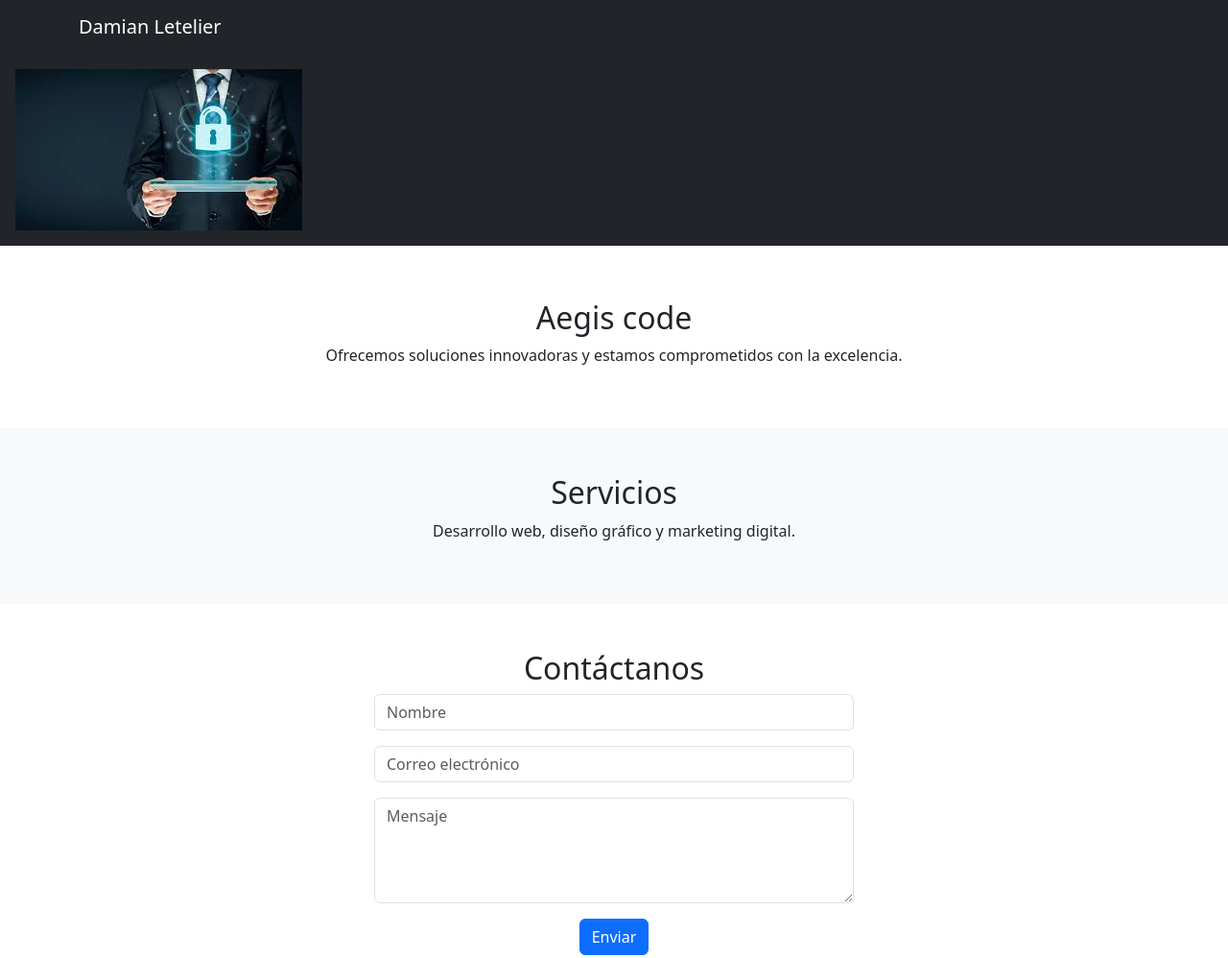
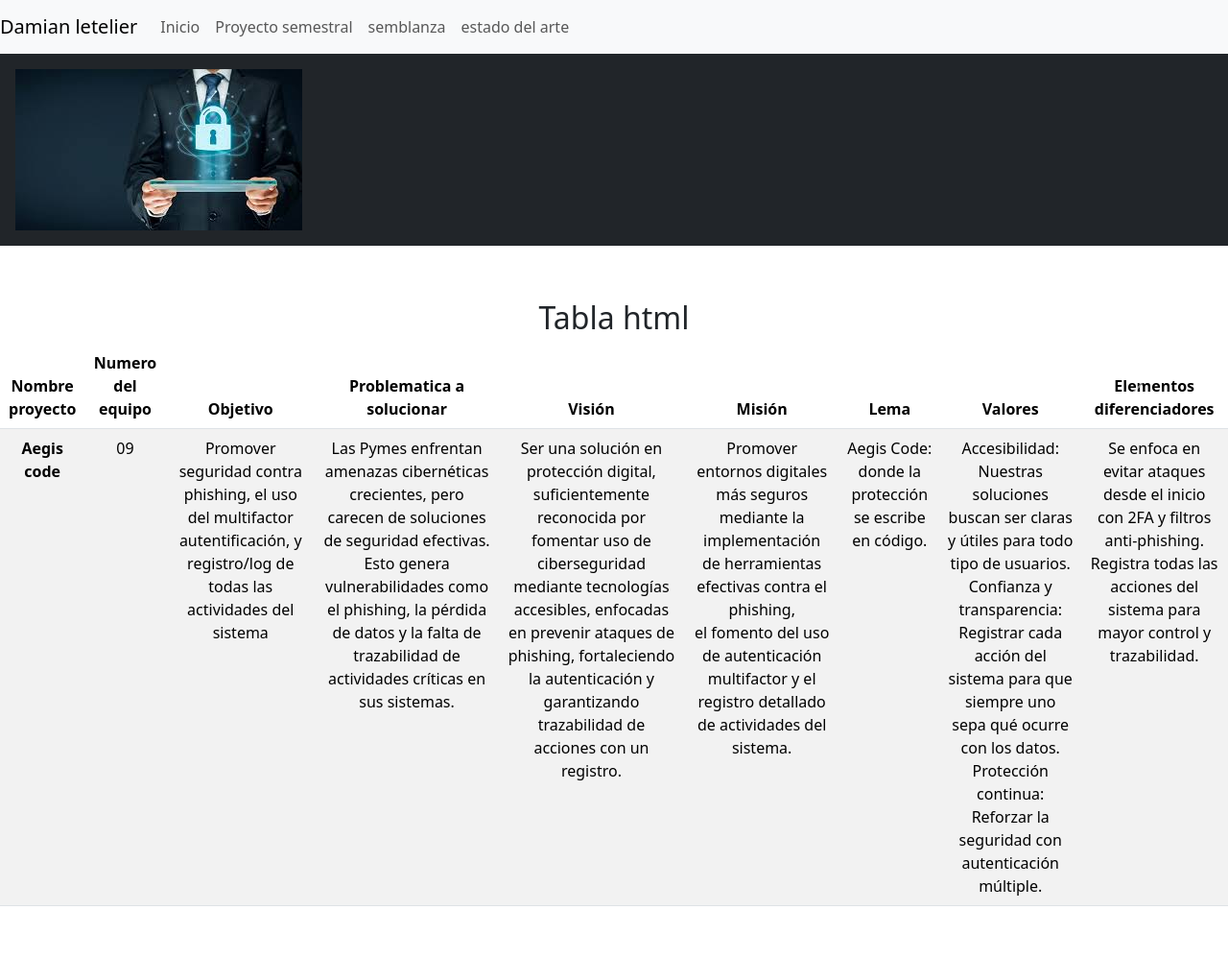
Before and after one commit to DamianLetelier/2025-1-usm-hd-certamen1-Letelier-Damian, a plain HTML site: page Index.html in a window 1280 px wide. Shown: the top 998 px of the page at 96% size. Drawn offline with nearby package versions, Linux system fonts and the light colour scheme.

Commit message:
avanzando

```diff
--- a/Index.html
+++ b/Index.html
@@ -9,10 +9,27 @@
 <body>
 
   <!-- Navbar simple -->
-  <nav class="navbar navbar-dark bg-dark">
-    <div class="container">
-      <a class="navbar-brand" href="#">Damian Letelier</a>
-    </div>
+    <nav class="navbar navbar-expand-lg navbar-light bg-light">
+      <a class="navbar-brand" href="#">Damian letelier</a>
+      <button class="navbar-toggler" type="button" data-toggle="collapse" data-target="#navbarSupportedContent" aria-controls="navbarSupportedContent" aria-expanded="false" aria-label="Toggle navigation">
+        <span class="navbar-toggler-icon"></span>
+      </button>
+
+      <div class="collapse navbar-collapse" id="navbarSupportedContent">
+        <ul class="navbar-nav mr-auto">
+          <li class="nav-item active">
+            <a class="nav-link" href="#carouselExample">Inicio <span class="sr-only"></span></a>
+          </li>
+          <li class="nav-item">
+            <a class="nav-link" href="#tabla">Proyecto semestral</a>
+          </li>
+          <li class="nav-item">
+            <a class="nav-link" href="#Semblanza">semblanza</a>
+          </li>
+          <li class="nav-item">
+            <a class="nav-link" href="#EstadoArte">estado del arte</a>
+          </li>
+        </ul>
   </nav>
   <div class="p-3 mb-2 bg-dark text-white"><div class="bg-dark"></div>
    <div id="carouselExample" class="carousel slide">
@@ -41,43 +58,73 @@
       <span class="visually-hidden">Next</span>
     </button>
   </div>
-  <!-- Sección Sobre Nosotros -->
+
   <section class="py-5 text-center">
-    <div class="container">
-      <h2>Aegis code</h2>
-      <p>Ofrecemos soluciones innovadoras y estamos comprometidos con la excelencia.</p>
+    <h2 id="tabla">Tabla html</h2>
+    <table class="table table-striped">
+      <thead class="thead-dark">
+        <tr>
+          <th scope="col">Nombre proyecto</th>
+          <th scope="col">Numero del equipo</th>
+          <th scope="col">Objetivo</th>
+          <th scope="col">Problematica a solucionar</th>
+          <th scope="col">Visión</th>
+          <th scope="col">Misión</th>
+          <th scope="col">Lema</th>
+          <th scope="col">Valores</th>
+          <th scope="col">Elementos diferenciadores</th>
+        </tr>
+      </thead>
+      <tbody text-align="text-left">
+        <tr>
+          <th scope="row">Aegis code</th>
+          <td>09</td>
+          <td>Promover seguridad contra phishing, el uso del multifactor autentificación, y registro/log de todas las actividades del sistema</td>
+          <td>Las Pymes enfrentan amenazas cibernéticas crecientes, pero carecen de soluciones de seguridad efectivas. Esto genera vulnerabilidades como el phishing, la pérdida de datos y la falta de trazabilidad de actividades críticas en sus sistemas.</td>
+          <td>Ser una solución en protección digital, suficientemente reconocida por fomentar uso de ciberseguridad mediante tecnologías accesibles, enfocadas en prevenir ataques de phishing, fortaleciendo la autenticación y garantizando trazabilidad de acciones con un registro.</td>
+          <td>Promover entornos digitales más seguros mediante la implementación de herramientas efectivas contra el phishing, <br>
+          el fomento del uso de autenticación multifactor y el registro detallado de actividades del sistema.</td>
+          <td>Aegis Code: donde la protección se escribe en código.</td>
+          <td>Accesibilidad:
+            Nuestras soluciones buscan ser claras y útiles para todo tipo de usuarios.<br>
+           Confianza y transparencia:
+            Registrar cada acción del sistema para que siempre uno sepa qué ocurre con los datos.<br>
+           Protección continua:
+            Reforzar la seguridad con autenticación múltiple.<br>
+          </td>
+          <td>Se enfoca en evitar ataques desde el inicio con 2FA y filtros anti-phishing.<br>
+            Registra todas las acciones del sistema para mayor control y trazabilidad.
+          </td>
+        </tr>
+      </tbody>
+    </table>
+  </section>
+
+  <section class="py-5 text-center">
+    <div class="container row">
+      <h1 id="Semblanza">Semblanza</h1>
+      <div class="card" style="width: 18rem;">
+        <img src="Damian.Letelier.jpeg" class="card-img-top" alt="...">
+      </div>
+      <div class="card" style="width: 18rem;">
+        <div class="card-body">
+          <h5 class="card-title">Nombre completo: Damian Letelier Vuskovic</h5>
+          <p class="card-text">Edad: 21 Años</p>
+          <p class="card-text">Ciudad origen: Rancagua</p>
+          <p class="card-text">Hobbies: ir a la u, escuchar musica y no echarse ramos.</p>
+          <p class="card-text">Especialización Proyecto Software: Desarrollador backend y Gestor de base de datos</p>
+        </div>
+      </div>
     </div>
   </section>
 
-  <!-- Sección Servicios -->
-  <section class="py-5 bg-light text-center">
-    <div class="container">
-      <h2>Servicios</h2>
-      <p>Desarrollo web, diseño gráfico y marketing digital.</p>
-    </div>
-  </section>
-
-  <!-- Formulario de Contacto -->
-  <section class="py-5">
-    <div class="container">
-      <h2 class="text-center">Contáctanos</h2>
-      <form class="mx-auto" style="max-width: 500px;">
-        <div class="mb-3">
-          <input type="text" class="form-control" placeholder="Nombre" required>
-        </div>
-        <div class="mb-3">
-          <input type="email" class="form-control" placeholder="Correo electrónico" required>
-        </div>
-        <div class="mb-3">
-          <textarea class="form-control" rows="4" placeholder="Mensaje" required></textarea>
-        </div>
-        <div class="text-center">
-          <button type="submit" class="btn btn-primary">Enviar</button>
-        </div>
-      </form>
-    </div>
-  </section>
-
+    <section class="py-5 text-center">
+      <div class="container">
+        <h1 id="EstadoArte">Estado del arte</h1>
+        <h2>Aegis code</h2>
+        <p>Ayudar a pymes con seguridad contra phishing y cyberataques</p>
+      </div>
+    </section>
   <!-- Footer -->
   <footer class="bg-dark text-white text-center py-3">
     &copy; 2025 MiWeb
```
